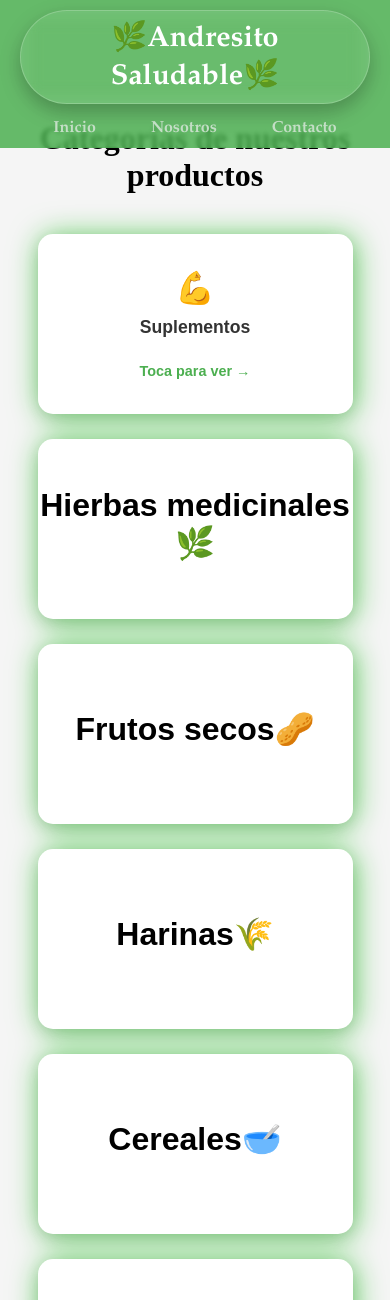
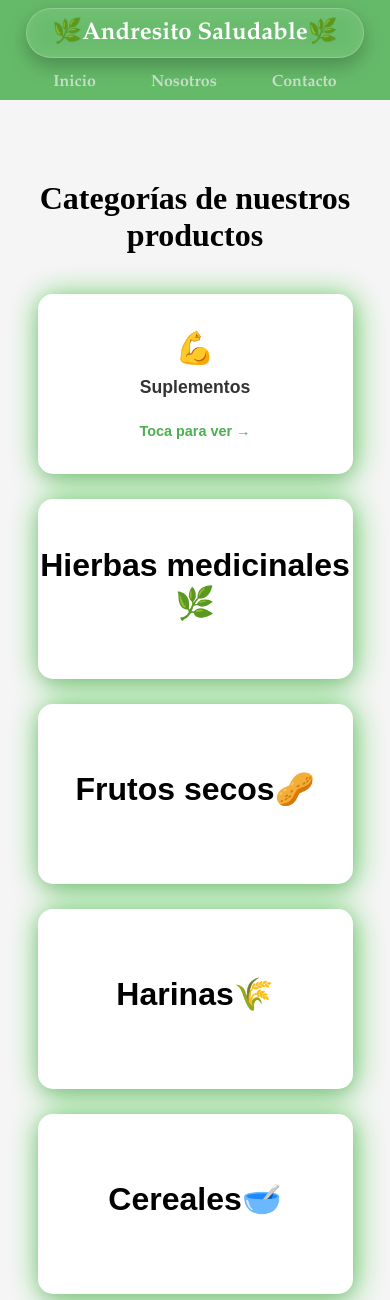
Before and after one commit to melany909/Andresito_saludable, a PHP site: page / in a window 390 px wide, after a click on "Ver productos". Shown: the top 1300 px of the page. Run offline with PHP 8.4, Linux system fonts and the light colour scheme.

Commit message:
Algunos arreglos

```diff
--- a/index.html
+++ b/index.html
@@ -1385,6 +1385,7 @@
                 </p>
             </div>
         </div>
+        </div>
 
         <!--HIERBAS MEDICINALES-->
         <h2 class="titulo-categoria-productos">
@@ -1393,42 +1394,9 @@
 
         <div class="grilla-hierbas">
 
-            <div class="profucto-card">
+            <div class="producto-card">
                 <h3>Manzanilla</h3>
             </div>
-
-
-
-
-
-
-
-
-        </div>
-
-
-
-
-
-
-
-
-
-
-
-
-
-
-
-
-
-
-
-
-
-
-
-
 
 
 
--- a/styles.css
+++ b/styles.css
@@ -101,7 +101,6 @@ nav a:hover::after{
     align-items: center;
 
     text-align: center;
-    padding: 20px;
 
     background-image: url("fondo.jpg");
     background-size: cover;
@@ -469,7 +468,7 @@ html {
 
     background: white;
 
-    padding-top: 140px;
+    padding-top: 185px;
 }
 
 #titulo-categoria{
@@ -630,8 +629,13 @@ html {
 
 @media (max-width: 768px){
 
+    header{
+
+    padding:8px 10px;
+    }
+
     header h1{
-        font-size: 1.8rem;
+        font-size: 1.5rem;
     }
 
     nav ul{
@@ -650,6 +654,13 @@ html {
         font-size: 1rem;
     }
 
+    .maquina{
+        white-space: normal;
+        width: 100%;
+        border-right: none;
+        animation: none;
+    }
+
     #titulo-categoria{
         font-size: 2rem;
     }
@@ -666,4 +677,18 @@ html {
     .producto-card img{
         height: 180px;
     }
+
+    .inicio{
+
+    padding-top:180px;
+    }
+
+    #nosotros,
+    #contacto,
+    #productos,
+    #productos-categoria{
+
+    padding-top:180px;
 }
+
+}
```
